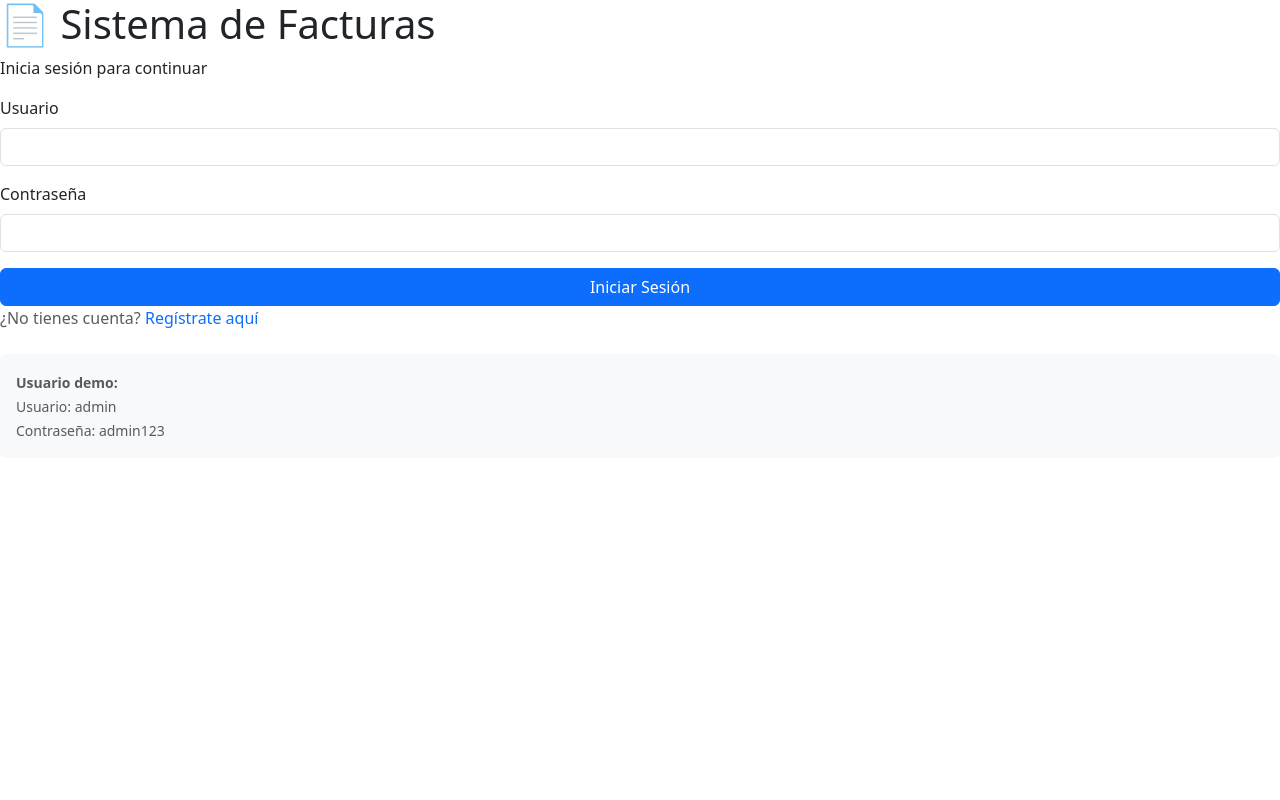
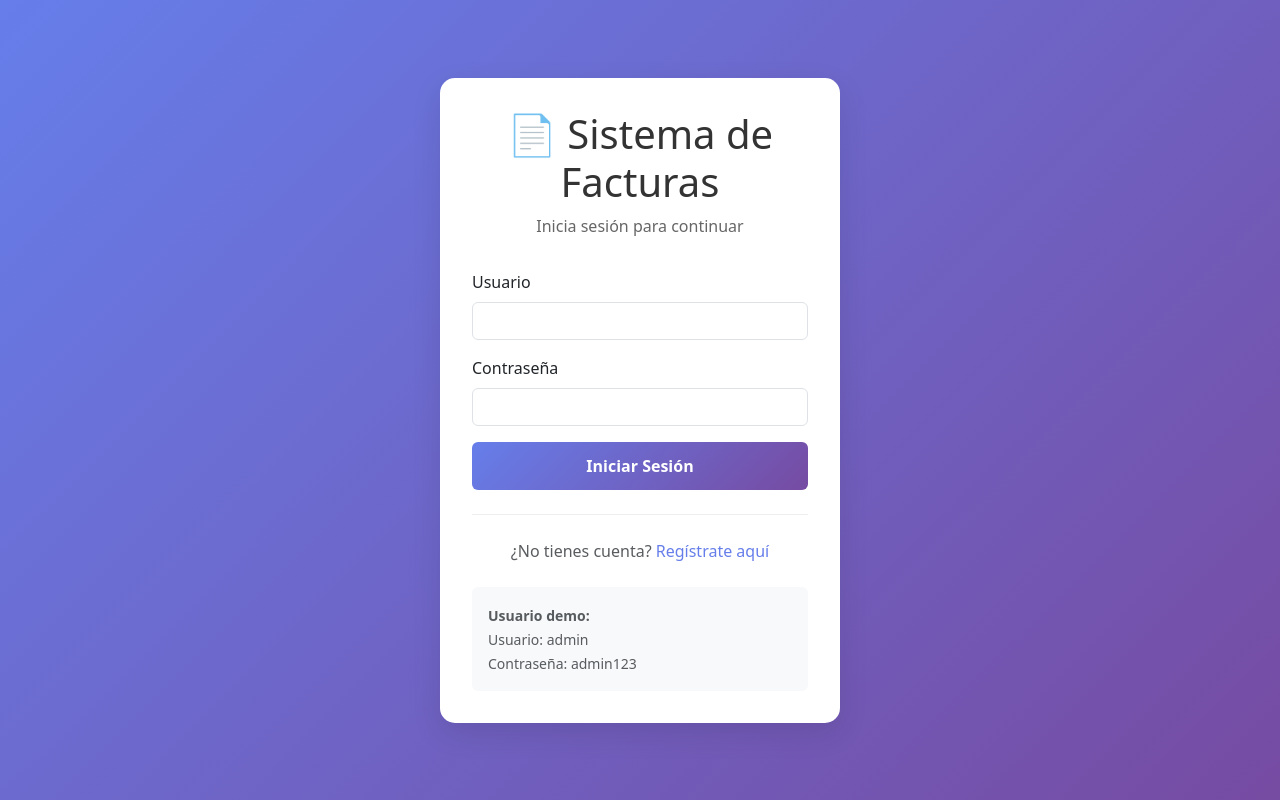
Before and after one commit to hernangaston/administracion, a FastAPI app: page /auth/login in a window 1280 px wide. Run offline with FastAPI, Linux system fonts and the light colour scheme; some libraries are stand-ins or nearby versions.

Commit message:
terminadas mejoras

```diff
--- a/static/css/auth.css
+++ b/static/css/auth.css
@@ -48,3 +48,25 @@
     border-color: #667eea;
     box-shadow: 0 0 0 0.2rem rgba(102, 126, 234, 0.25);
 }
+
+.register-link {
+    text-align: center;
+    margin-top: 1.5rem;
+    padding-top: 1.5rem;
+    border-top: 1px solid #eee;
+}
+
+.register-link p {
+    margin: 0;
+}
+
+.register-link a {
+    color: #667eea;
+    text-decoration: none;
+    font-weight: 500;
+}
+
+.register-link a:hover {
+    color: #764ba2;
+    text-decoration: underline;
+}
--- a/templates/login.html
+++ b/templates/login.html
@@ -1,17 +1,20 @@
 <!DOCTYPE html>
 <html lang="es">
+
 <head>
     <meta charset="UTF-8">
     <meta name="viewport" content="width=device-width, initial-scale=1.0">
-    <title>Iniciar Sesión - Sistema de Facturas</title> <!-- Bootstrap -->
+    <title>Iniciar Sesión - Sistema de Facturas</title>
+    <!-- Bootstrap -->
     <link href="https://cdnjs.cloudflare.com/ajax/libs/bootstrap/5.3.0/css/bootstrap.min.css" rel="stylesheet">
 
     <!-- NUEVO: CSS de autenticación -->
     <link rel="stylesheet" href="/static/css/auth.css">
 </head>
-<body>
-    <div class="login-container">
-        <div class="login-header">
+
+<body class="auth-body">
+    <div class="auth-container">
+        <div class="auth-header">
             <h1>📄 Sistema de Facturas</h1>
             <p>Inicia sesión para continuar</p>
         </div>
@@ -33,13 +36,14 @@
                 <input type="password" class="form-control" id="password" name="password" required>
             </div>
 
-            <button type="submit" class="btn btn-primary w-100">
+            <button type="submit" class="btn btn-auth w-100 text-white">
                 Iniciar Sesión
             </button>
         </form>
 
         <div class="register-link">
-            <p class="text-muted">¿No tienes cuenta? <a href="/auth/register" class="text-decoration-none">Regístrate aquí</a></p>
+            <p class="text-muted">¿No tienes cuenta? <a href="/auth/register" class="text-decoration-none">Regístrate
+                    aquí</a></p>
         </div>
 
         <!-- Información de usuario demo -->
@@ -55,4 +59,5 @@
     <script src="https://cdnjs.cloudflare.com/ajax/libs/bootstrap/5.3.0/js/bootstrap.bundle.min.js"></script>
 
 </body>
+
 </html>
```
